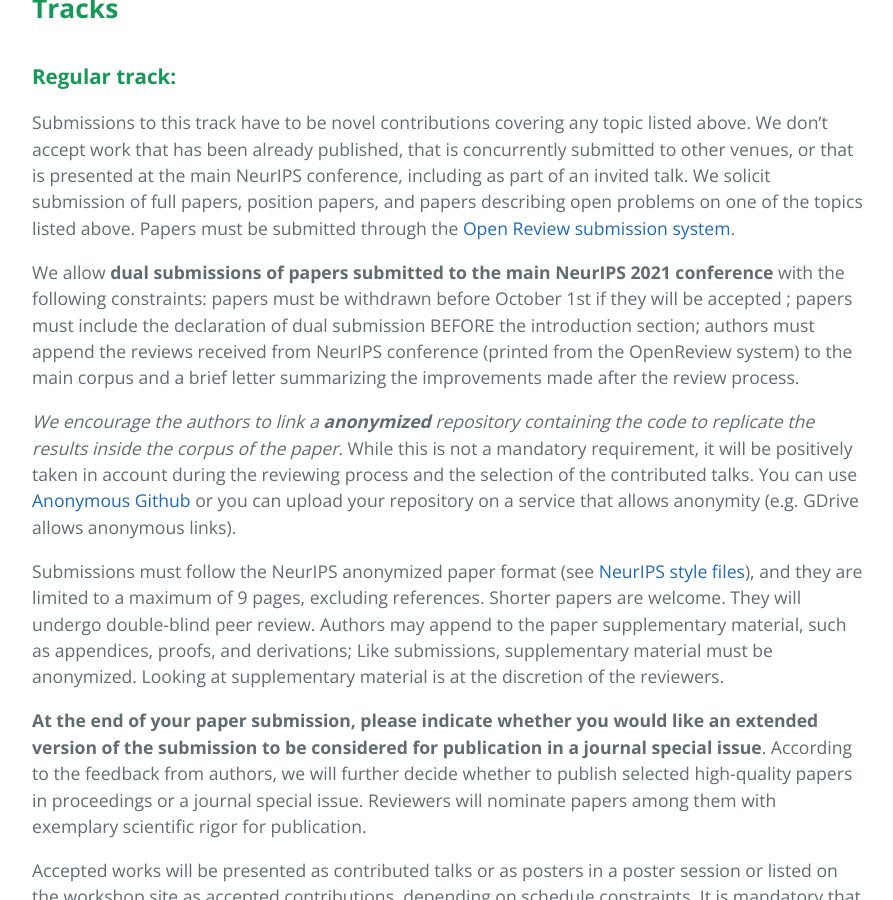
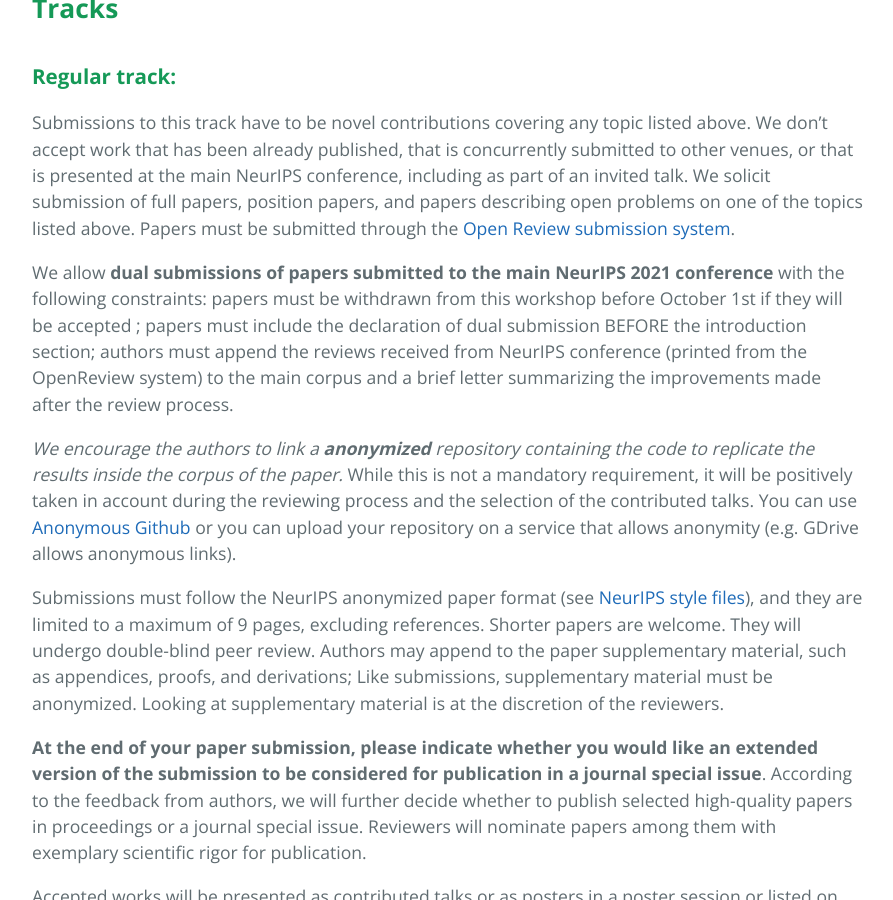
Before and after one commit to xai4debugging/xai4debugging.github.io, a Jekyll site: the page built from index.md, in a window 1280 px wide and 900 px high, scrolled down 2051 px. Shown: the whole window, without its empty margins (192-1085 px from the left). Built offline with Jekyll 4.4.1, drawn with Linux system fonts in a browser that asks for light colours.

Commit message:
corrected typos

```diff
--- a/index.md
+++ b/index.md
@@ -42,7 +42,7 @@ The call for papers includes three different tracks: *regular*, *mentorship*, an
 ### **Regular track:**
 Submissions to this track have to be novel contributions covering any topic listed above. We don't accept work that has been already published, that is concurrently submitted to other venues, or that is presented at the main NeurIPS conference, including as part of an invited talk. We solicit submission of full papers, position papers, and papers describing open problems on one of the topics listed above. Papers must be submitted through the <a href="https://openreview.net/group?id=NeurIPS.cc/2021/Workshop/XAI4Debugging">Open Review submission system</a>.
 
-We allow **dual submissions of papers submitted to the main NeurIPS 2021 conference** with the following constraints: papers must be withdrawn before  October 1st if they will be accepted ; papers must include the declaration of dual submission BEFORE the introduction section; authors must append  the reviews received from NeurIPS conference (printed from the OpenReview system) to the main corpus and a brief letter summarizing the improvements made after the review process.
+We allow **dual submissions of papers submitted to the main NeurIPS 2021 conference** with the following constraints: papers must be withdrawn from this workshop before  October 1st if they will be accepted ; papers must include the declaration of dual submission BEFORE the introduction section; authors must append  the reviews received from NeurIPS conference (printed from the OpenReview system) to the main corpus and a brief letter summarizing the improvements made after the review process.
 
 *We encourage the authors to link a **anonymized** repository containing the code to replicate the results inside the corpus of the paper.* While this is not a mandatory requirement, it will be positively taken in account during the reviewing process and the selection of the contributed talks. You can use <a href="https://anonymous.4open.science/">Anonymous Github</a> or you can upload your repository on a service that allows anonymity (e.g. GDrive allows anonymous links).
 
```
